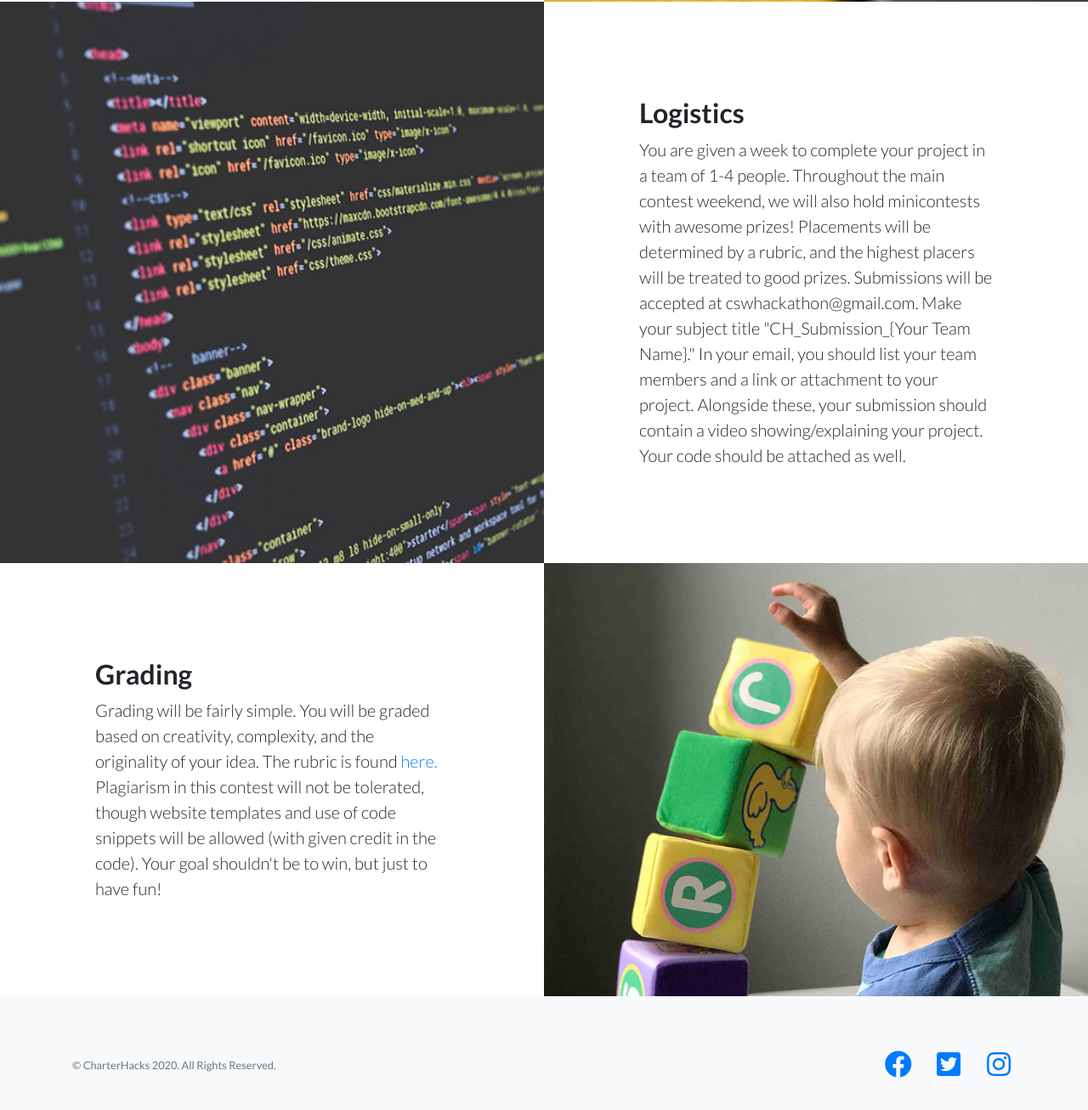
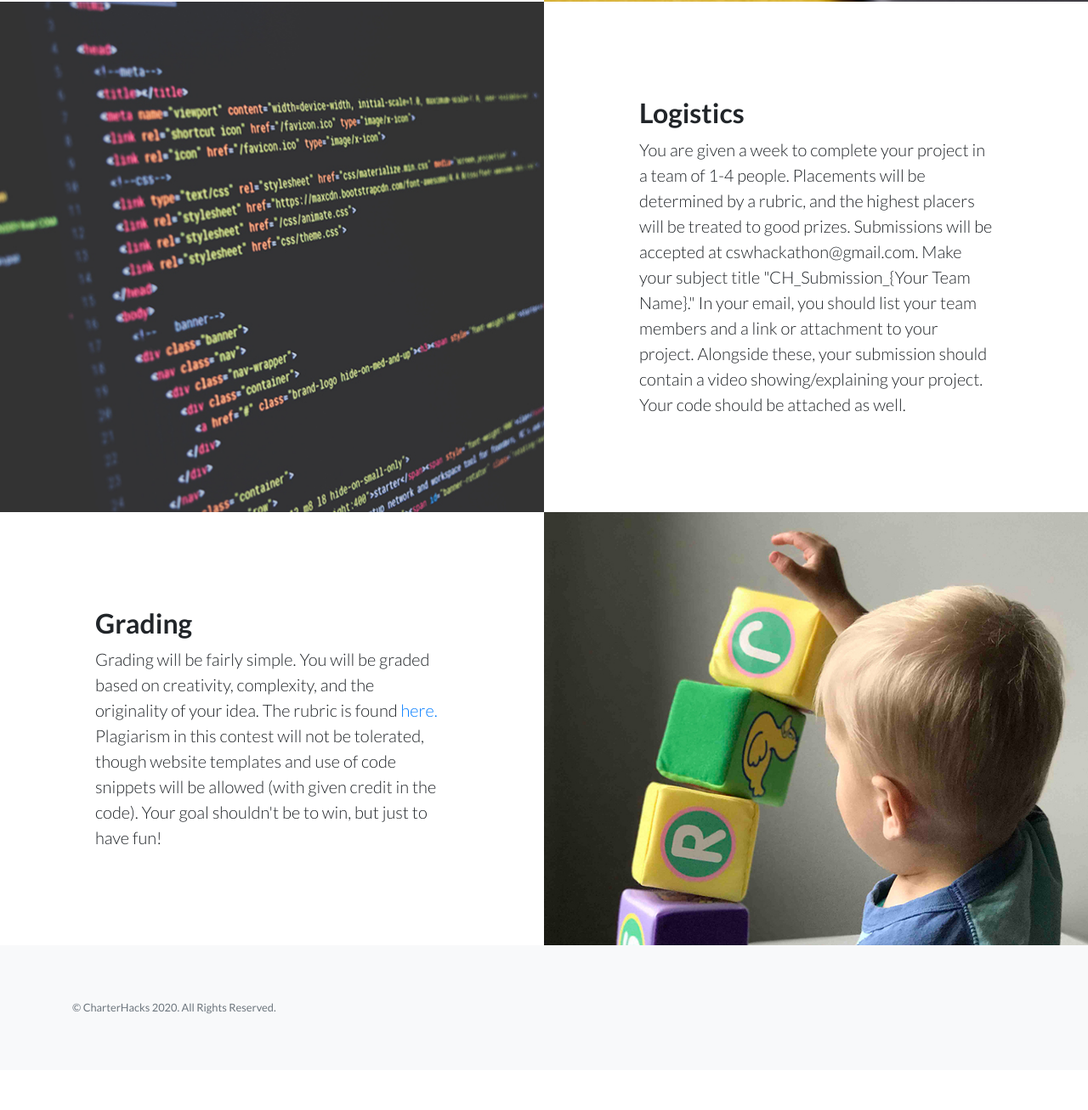
Before and after one commit to csw-acm/charterhacks2020, a website: page index.html in a window 1280 px wide. Shown: the part 1160-2467 px from the top of the page at 85% size. After the commit the page ends 2420 px from the top, so only its background shows below. Drawn offline with Linux system fonts and the light colour scheme.

Commit message:
Update index.html

```diff
--- a/index.html
+++ b/index.html
@@ -60,7 +60,7 @@
         <div class="col-lg-6 text-white showcase-img" style="background-image: url('img/bg-showcase-2.jpg');"></div>
         <div class="col-lg-6 my-auto showcase-text">
           <h2>Logistics</h2>
-          <p class="lead mb-0">You are given a week to complete your project in a team of 1-4 people. Throughout the main contest weekend, we will also hold minicontests with awesome prizes! Placements will be determined by a rubric, and the highest placers will be treated to good prizes. Submissions will be accepted at cswhackathon@gmail.com. Make your subject title "CH_Submission_{Your Team Name}." In your email, you should list your team members and a link or attachment to your project. Alongside these, your submission should contain a video showing/explaining your project. Your code should be attached as well.</p>
+          <p class="lead mb-0">You are given a week to complete your project in a team of 1-4 people. Placements will be determined by a rubric, and the highest placers will be treated to good prizes. Submissions will be accepted at cswhackathon@gmail.com. Make your subject title "CH_Submission_{Your Team Name}." In your email, you should list your team members and a link or attachment to your project. Alongside these, your submission should contain a video showing/explaining your project. Your code should be attached as well.</p>
         </div>
       </div>
       <div class="row no-gutters">
@@ -80,25 +80,6 @@
         <div class="col-lg-6 h-100 text-center text-lg-left my-auto">
           <p class="text-muted small mb-4 mb-lg-0">&copy; CharterHacks 2020. All Rights Reserved.</p>
         </div>
-        <div class="col-lg-6 h-100 text-center text-lg-right my-auto">
-          <ul class="list-inline mb-0">
-            <li class="list-inline-item mr-3">
-              <a href="#">
-                <i class="fab fa-facebook fa-2x fa-fw"></i>
-              </a>
-            </li>
-            <li class="list-inline-item mr-3">
-              <a href="#">
-                <i class="fab fa-twitter-square fa-2x fa-fw"></i>
-              </a>
-            </li>
-            <li class="list-inline-item">
-              <a href="#">
-                <i class="fab fa-instagram fa-2x fa-fw"></i>
-              </a>
-            </li>
-          </ul>
-        </div>
       </div>
     </div>
   </footer>
```
